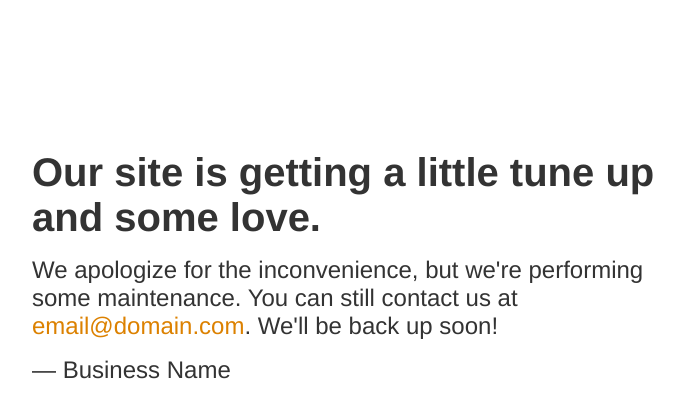
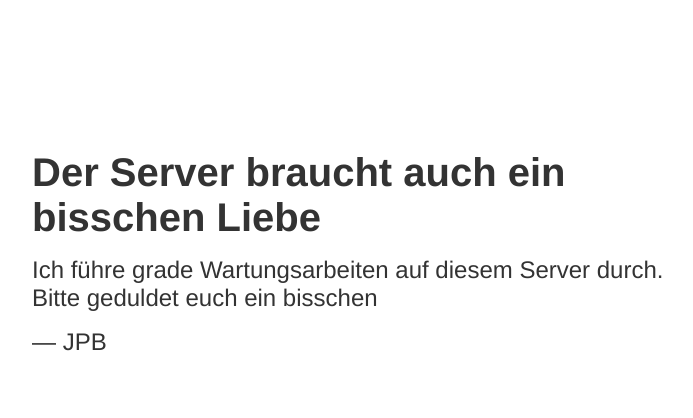
Before and after one commit to JPVenson/Offline, a plain HTML site: page index.html in a window 1280 px wide. Shown: the whole page, without its empty margins (283-976 px from the left). Drawn offline with Linux system fonts and the light colour scheme.

Commit message:
Update index.html

```diff
--- a/index.html
+++ b/index.html
@@ -65,10 +65,10 @@
 </head>
 <body data-gr-c-s-loaded="true">
 <div id="article">
-<h1>Our site is getting a little tune up and some love.</h1>
+<h1>Der Server braucht auch ein bisschen Liebe</h1>
 <div>
-<p>We apologize for the inconvenience, but we're performing some maintenance. You can still contact us at <a href="mailto:">email@domain.com</a>. We'll be back up soon!</p>
-<p>— Business Name</p>
+<p>Ich führe grade Wartungsarbeiten auf diesem Server durch. Bitte geduldet euch ein bisschen</p>
+<p>— JPB</p>
 </div>
 </div>
 <script data-cfasync="false" src="./Performing Maintenance_files/email-decode.min.js"></script>
```
